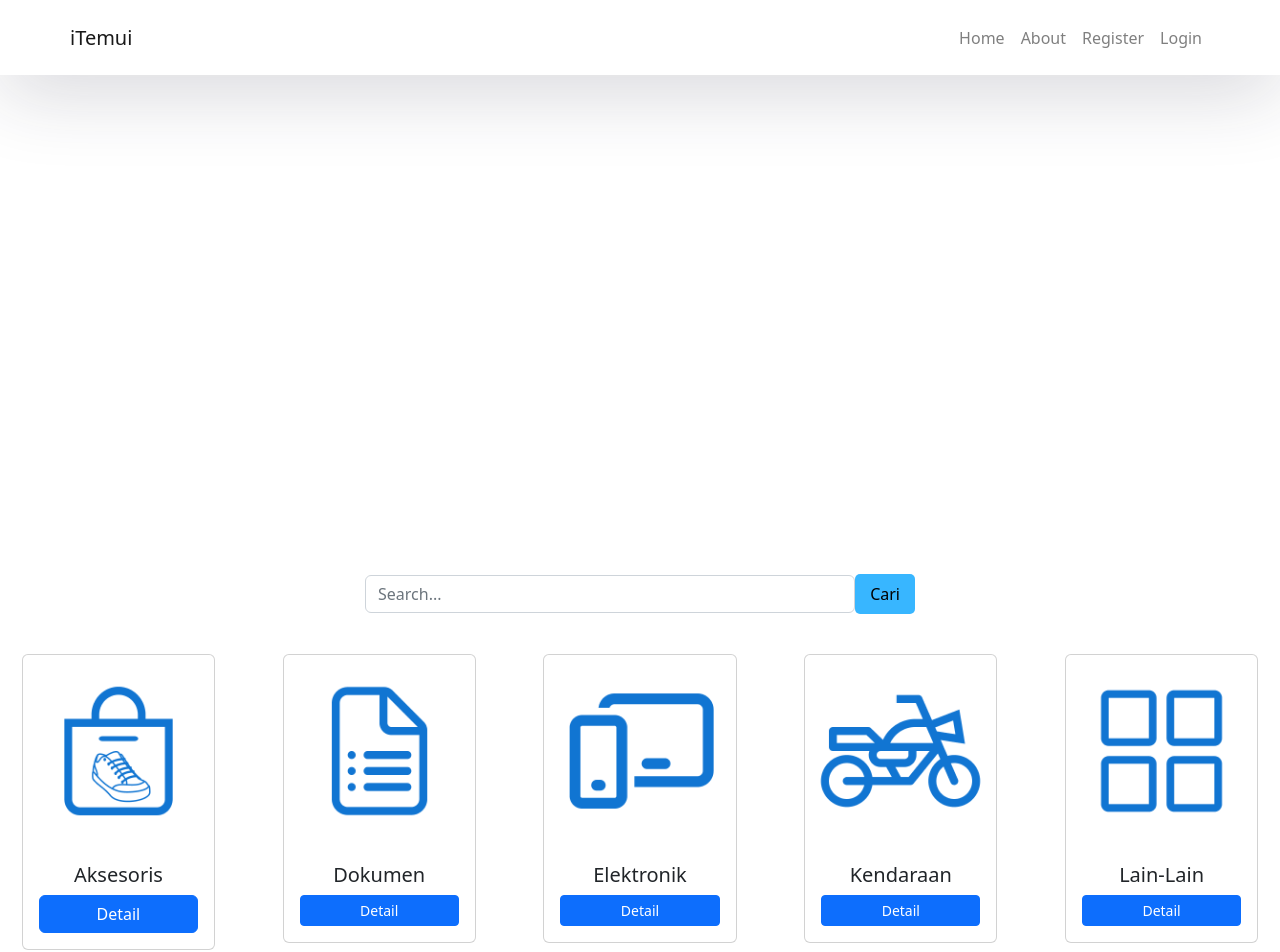
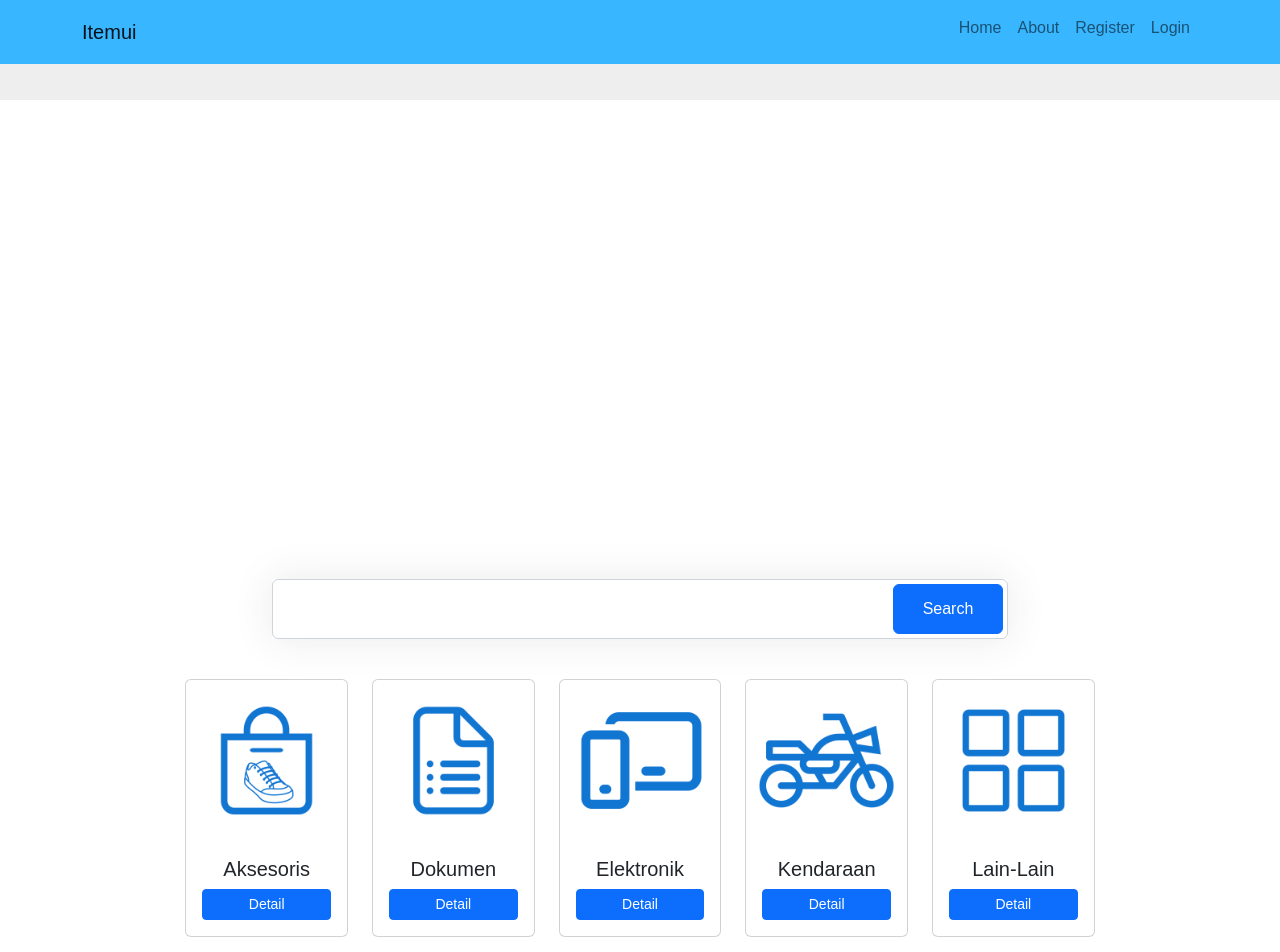
Before and after one commit to ariawanpramono/Itemui, a React (Create React App) app: page / in a window 1280 px wide. Shown: the top 952 px of the page. Built offline with nearby package versions, Linux system fonts and the light colour scheme.

Commit message:
rubah sedikit tampilan home

```diff
--- a/public/index.html
+++ b/public/index.html
@@ -25,7 +25,7 @@
       work correctly both with client-side routing and a non-root public URL.
       Learn how to configure a non-root public URL by running `npm run build`.
     -->
-    <title>React App</title>
+    <title>Itemui</title>
   </head>
   <body>
     <noscript>You need to enable JavaScript to run this app.</noscript>
--- a/src/App.css
+++ b/src/App.css
@@ -1,3 +1,7 @@
 .app{
     height: 100px;
+    background-color:#eee;
+    font-family: "Poppins", sans-serif;
 }
+
+@import url("https://fonts.googleapis.com/css2?family=Poppins:weight@100;200;300;400;500;600;700;800&display=swap");
--- a/src/component/Cards/Cards.css
+++ b/src/component/Cards/Cards.css
@@ -1,8 +1,6 @@
-.container_ {
-  width: fit-content;
-  margin: auto;
-  margin-bottom: 50px;
+.container{
   text-align: center;
+
 }
 
 .detail-button{
@@ -10,3 +8,11 @@
   color: white;
   margin-bottom: 10px;
 }
+
+.card-group{
+  justify-content: center;
+}
+
+.card{
+  max-width: 200px;
+}
--- a/src/component/Cards/Cards.js
+++ b/src/component/Cards/Cards.js
@@ -11,12 +11,10 @@ import { Link } from "react-router-dom";
 
 function cards() {
   return (
-    <div className="container_">
+    <div className="container">
       <div className="card-group">
-
         <div className="row justify-content-center">
-
-          <div className="col-lg-2 col-md-3 col-6 mt-3 mx-auto">
+          <div className="col-lg-2 col-md-3 col-6 mt-3 ">
           <Card class="card h-100" >
             <Card.Img
               variant="top"
@@ -24,12 +22,12 @@ function cards() {
             />
             <Card.Body>
               <Card.Title>Aksesoris</Card.Title>
-              <Link className="btn btn-primary btn-block" to={'/detail/aksesoris'}>Detail</Link>
+              <Link className="btn btn-primary btn-block btn-sm" to={'/detail/aksesoris'}>Detail</Link>
             </Card.Body>
           </Card>
           </div>
 
-          <div className="col-lg-2 col-md-3 col-6 mt-3 mx-auto">
+          <div className="col-lg-2 col-md-3 col-6 mt-3">
           <Card class="card h-100" >
             <Card.Img
               variant="top"
@@ -42,7 +40,7 @@ function cards() {
           </Card>
           </div>
 
-          <div className="col-lg-2 col-md-3 col-6 mt-3 mx-auto">
+          <div className="col-lg-2 col-md-3 col-6 mt-3">
           <Card class="card h-100" >
             <Card.Img
               variant="top"
@@ -55,7 +53,7 @@ function cards() {
           </Card>
           </div>
 
-          <div className="col-lg-2 col-md-3 col-6 mt-3 mx-auto">
+          <div className="col-lg-2 col-md-3 col-6 mt-3">
           <Card class="card h-100" >
             <Card.Img
               variant="top"
@@ -68,7 +66,7 @@ function cards() {
           </Card>
           </div>
 
-          <div className="col-lg-2 col-md-3 col-6 mt-3 mx-auto">
+          <div className="col-lg-2 col-md-3 col-6 mt-3">
           <Card class="card h-100" >
             <Card.Img
               variant="top"
--- a/src/component/Header/Header.css
+++ b/src/component/Header/Header.css
@@ -1,5 +1,4 @@
-.container_h {
-    margin: auto;
-    text-align: center;
-    width: 1000px;
+.container_h{
+    margin: 0;
+    padding: 0;
 }
--- a/src/component/Navbar/Navbar.css
+++ b/src/component/Navbar/Navbar.css
@@ -1,15 +1,4 @@
 .navbar {
-    height: 75px;
-    width: 100%;
-    display: flex;
-    color: white;
+    background-color: #38B6FF;
+    font-family: 'Poppins', sans-serif;
 }
-.text {
-    font-weight: 500;
-    font-size:medium;
-    color: white;
-}
-.background {
-    background-color: #38B6FF;
-    margin-bottom: 50px;
-}
--- a/src/component/Navbar/NavbarMenu.js
+++ b/src/component/Navbar/NavbarMenu.js
@@ -6,14 +6,15 @@ import { Routes, Route, Link } from "react-router-dom";
 
 function NavbarMenu() {
   return (
-    <Navbar className="background" expand="lg">
-      <Container className="navbar">
-        <Navbar.Brand href="/">
-          iTemui
-        </Navbar.Brand>
-        <Nav className="justify-content-end" activeKey="/home">
-          <ul className="navbar-nav">
-          <li className="nav-item">
+    <nav className="navbar navbar-expand-lg mb-2 p-2">
+    <div className="container">
+    <a className="navbar-brand" href="#">Itemui</a>
+    <button className="navbar-toggler" type="button" data-bs-toggle="collapse" data-bs-target="#navbarSupportedContent" aria-controls="navbarSupportedContent" aria-expanded="false" aria-label="Toggle navigation">
+      <span className="navbar-toggler-icon"></span>
+    </button>
+    <div className="collapse navbar-collapse" id="navbarSupportedContent">
+      <ul className="navbar-nav ms-auto mb-2">
+        <li className="nav-item">
               <Link to='/' className="nav-link text">Home</Link>
             </li>
             <li className="nav-item">
@@ -26,10 +27,10 @@ function NavbarMenu() {
             <li className="text nav-item">
               <Link to='/pages/login' className="nav-link text">Login</Link>
             </li>
-          </ul>
-        </Nav>
-      </Container>
-    </Navbar>
+      </ul>
+    </div>
+  </div>
+</nav>
   );
 }
 
--- a/src/component/SearchForm/SearchForm.css
+++ b/src/component/SearchForm/SearchForm.css
@@ -1,13 +1,29 @@
-.container_s{
- width: fit-content;
- margin: auto;
- margin-top: 50px;
+.search{
+position: relative;
+box-shadow: 0 0 40px rgba(51, 51, 51, .1);
 }
-.search-form-elem{
-    width: 550px;
+
+.search input{
+ height: 60px;
+ text-indent: 25px;
 }
-.button_s{
-    background-color: #38B6FF;
-    padding: 8px 15px 8px 15px;
-    border-radius: 5px;
+
+.search input:focus{
+ box-shadow: none;
 }
+
+.search .fa-search{
+
+ position: absolute;
+ top: 20px;
+ left: 16px;
+
+}
+
+.search button{
+ position: absolute;
+ top: 5px;
+ right: 5px;
+ height: 50px;
+ width: 110px;
+}
--- a/src/component/SearchForm/SearchForm.js
+++ b/src/component/SearchForm/SearchForm.js
@@ -2,23 +2,19 @@ import "./SearchForm.css";
 
 const SearchForm = () => {
   return (
-    <div className="search-form">
-      <div className="container_s">
-        <div className="search-form-content">
-          <form className="search-form">
-            <div className="search-form-elem flex flex-sb bg-white" form-outline>
-              <input
-                type="text"
-                className="form-control"
-                placeholder="Search..."
-              >
-              </input>
-              <button type="submit" className="button_s">Cari</button>
+    <>
+      <div class="container">
+        <div class="row height d-flex justify-content-center align-items-center">
+          <div class="col-md-8">
+            <div class="search">
+              <input type="text" class="form-control"></input>
+              <button class="btn btn-primary">Search</button>
             </div>
-          </form>
+
+          </div>
         </div>
       </div>
-    </div>
+    </>
 
   );
 };
--- a/src/index.css
+++ b/src/index.css
@@ -1,3 +1,5 @@
+
+
 *{
   padding: 0;
   margin: 0;
--- a/src/pages/Register/Register.js
+++ b/src/pages/Register/Register.js
@@ -1,9 +1,25 @@
-import React, { Component } from "react";
+import React, { Component,useState } from "react";
 import "bootstrap";
 import "../LoginRegister.css";
 
-export default class Register extends Component {
-  render() {
+export default function Register() {
+  const [values, setValues] = useState({
+    firstname: '',
+    lastname: '',
+    email: '',
+    password: ''
+  })
+
+  const handleFirstNameInputChange = (e) => {
+    setValues({...values, firstname: e.target.value})
+  }
+  const handleLastNameInputChange = (e) => {
+    setValues({...values, lastname: e.target.value})
+  }
+  const handleEmailInputChange = (e) => {
+    setValues({...values, email: e.target.value})
+  }
+
     return (
       <div className="container_signup">
         <form>
@@ -11,14 +27,19 @@ export default class Register extends Component {
           <div className="mb-3">
             <label>First name</label>
             <input
+              onChange={handleFirstNameInputChange}
+              value={values.firstname}
               type="text"
               className="form-control"
               placeholder="First name"
+              name="firstname"
             />
           </div>
           <div className="mb-3">
             <label>Last name</label>
             <input
+              onChange={handleLastNameInputChange}
+              value={values.lastname}
               type="text"
               className="form-control"
               placeholder="Last name"
@@ -27,6 +48,8 @@ export default class Register extends Component {
           <div className="mb-3">
             <label>Email address</label>
             <input
+              onChange={handleEmailInputChange}
+              value={values.email}
               type="email"
               className="form-control"
               placeholder="Enter email"
@@ -51,5 +74,4 @@ export default class Register extends Component {
         </form>
       </div>
     );
-  }
 }
```
